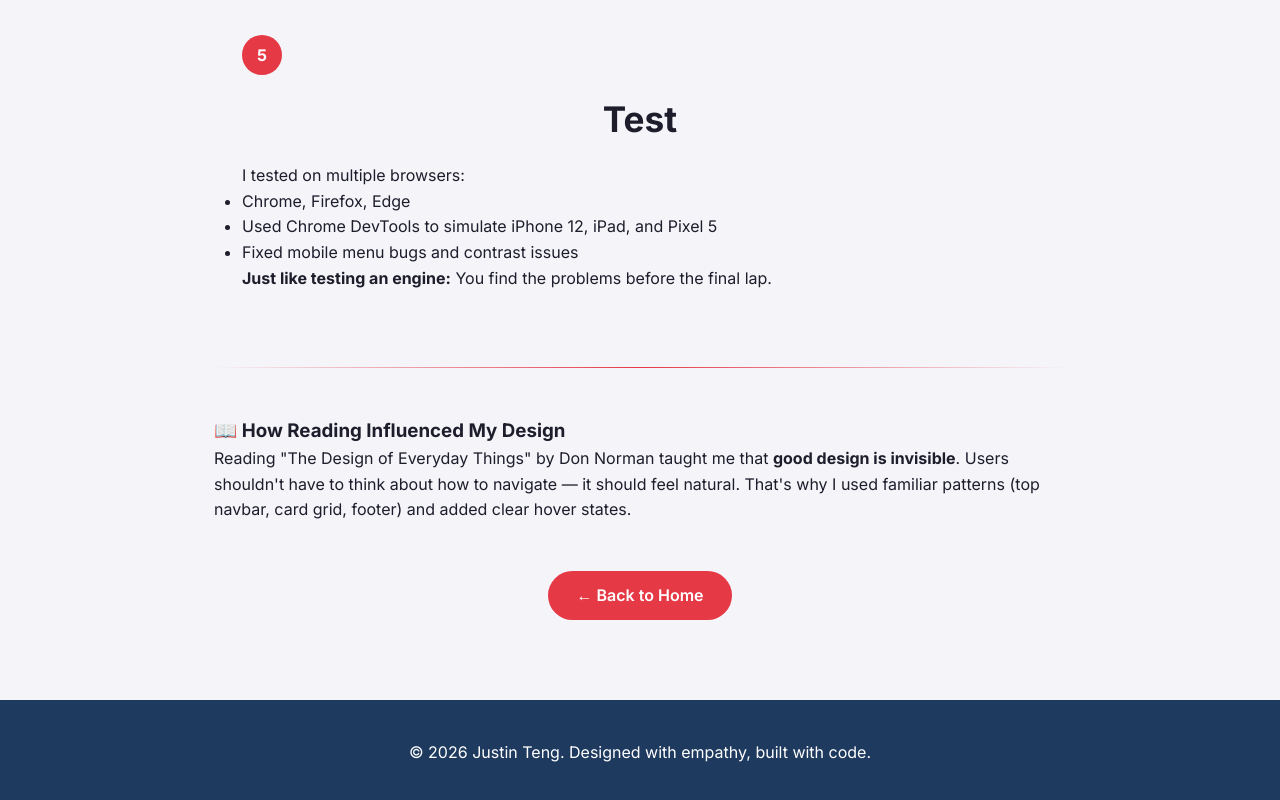
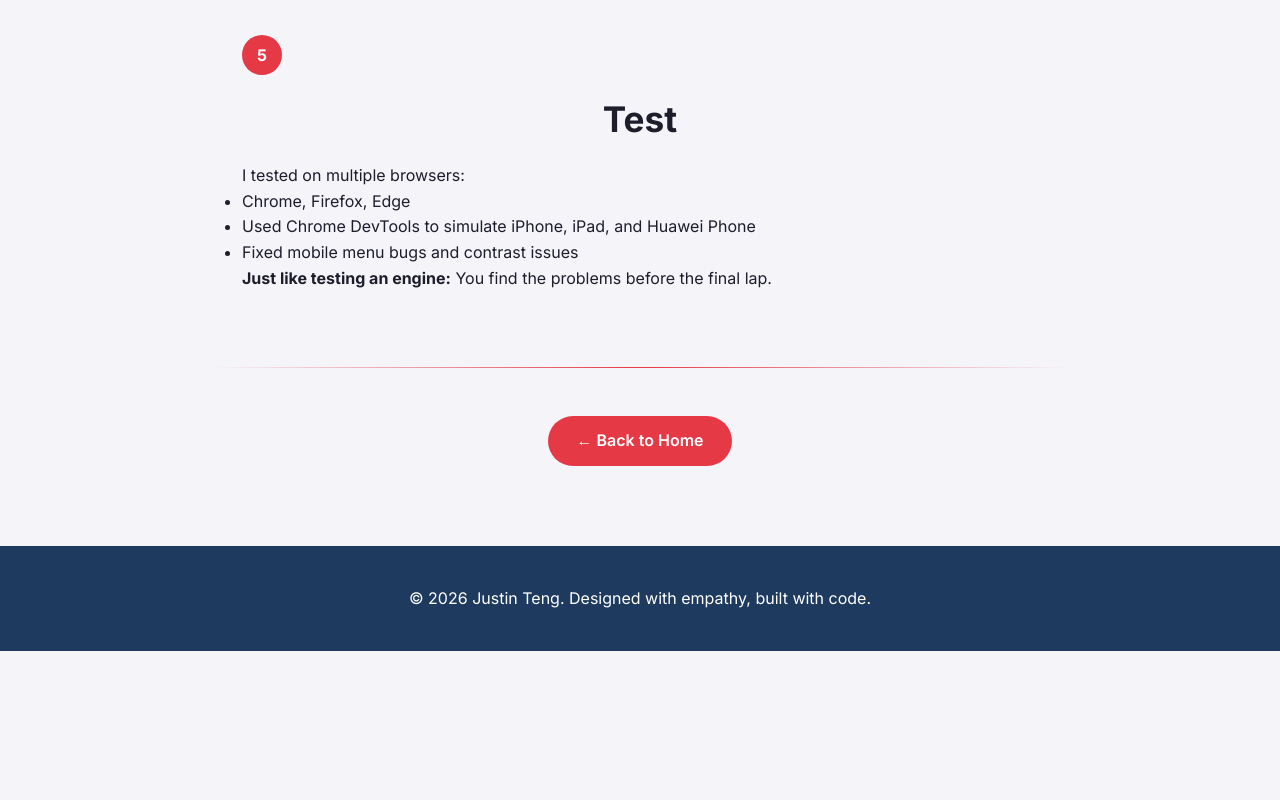
Before and after one commit to SighOfDragon777/WebDev-Portfolio-Justin, a plain HTML site: page design-thinking.html in a window 1280 px wide. Shown: the part 1777-2577 px from the top of the page. After the commit the page ends 2428 px from the top, so only its background shows below. Drawn offline with Linux system fonts and the light colour scheme.

Commit message:
Update design-thinking.html

```diff
--- a/design-thinking.html
+++ b/design-thinking.html
@@ -118,16 +118,13 @@
                 <p>I tested on multiple browsers:</p>
                 <ul>
                     <li>Chrome, Firefox, Edge</li>
-                    <li>Used Chrome DevTools to simulate iPhone 12, iPad, and Pixel 5</li>
+                    <li>Used Chrome DevTools to simulate iPhone, iPad, and Huawei Phone</li>
                     <li>Fixed mobile menu bugs and contrast issues</li>
                 </ul>
                 <p><strong>Just like testing an engine:</strong> You find the problems before the final lap.</p>
             </div>
 
             <hr>
-
-            <h3>📖 How Reading Influenced My Design</h3>
-            <p>Reading "The Design of Everyday Things" by Don Norman taught me that <strong>good design is invisible</strong>. Users shouldn't have to think about how to navigate — it should feel natural. That's why I used familiar patterns (top navbar, card grid, footer) and added clear hover states.</p>
 
             <div class="back-link">
                 <a href="index.html" class="btn-primary">← Back to Home</a>
```
